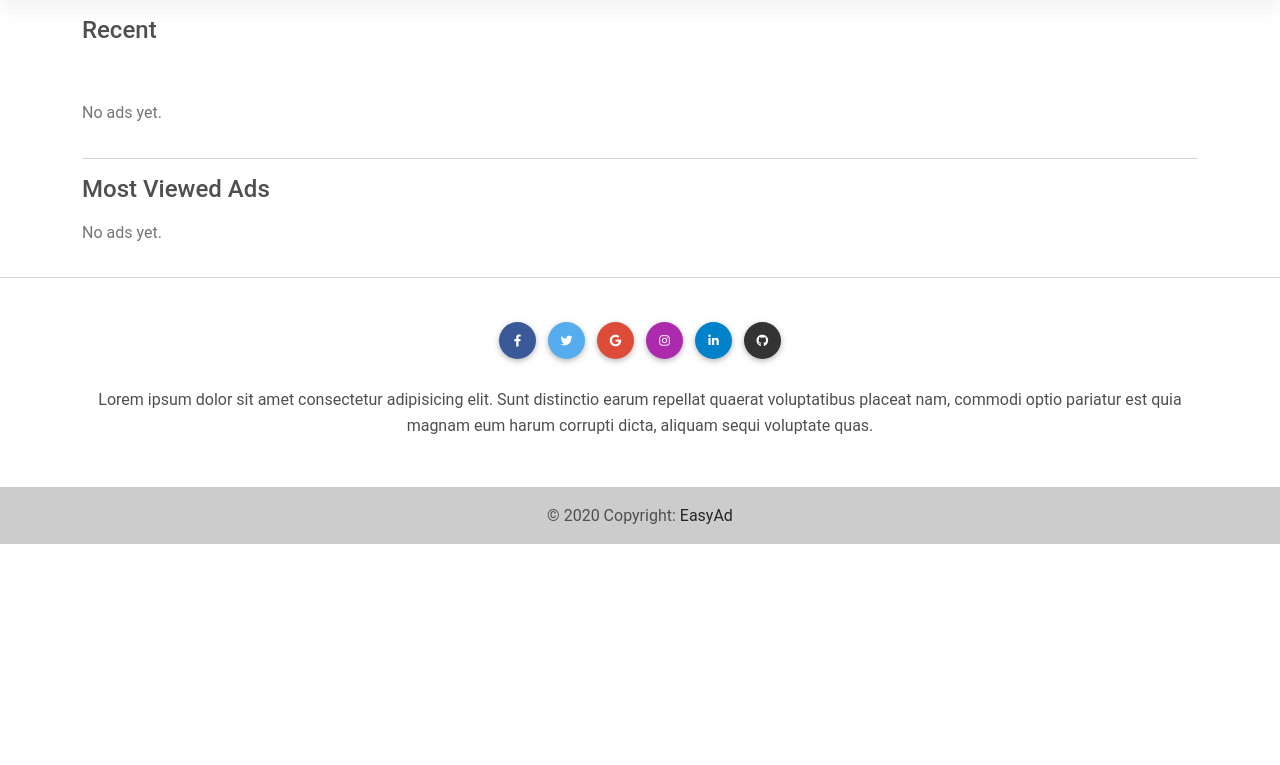
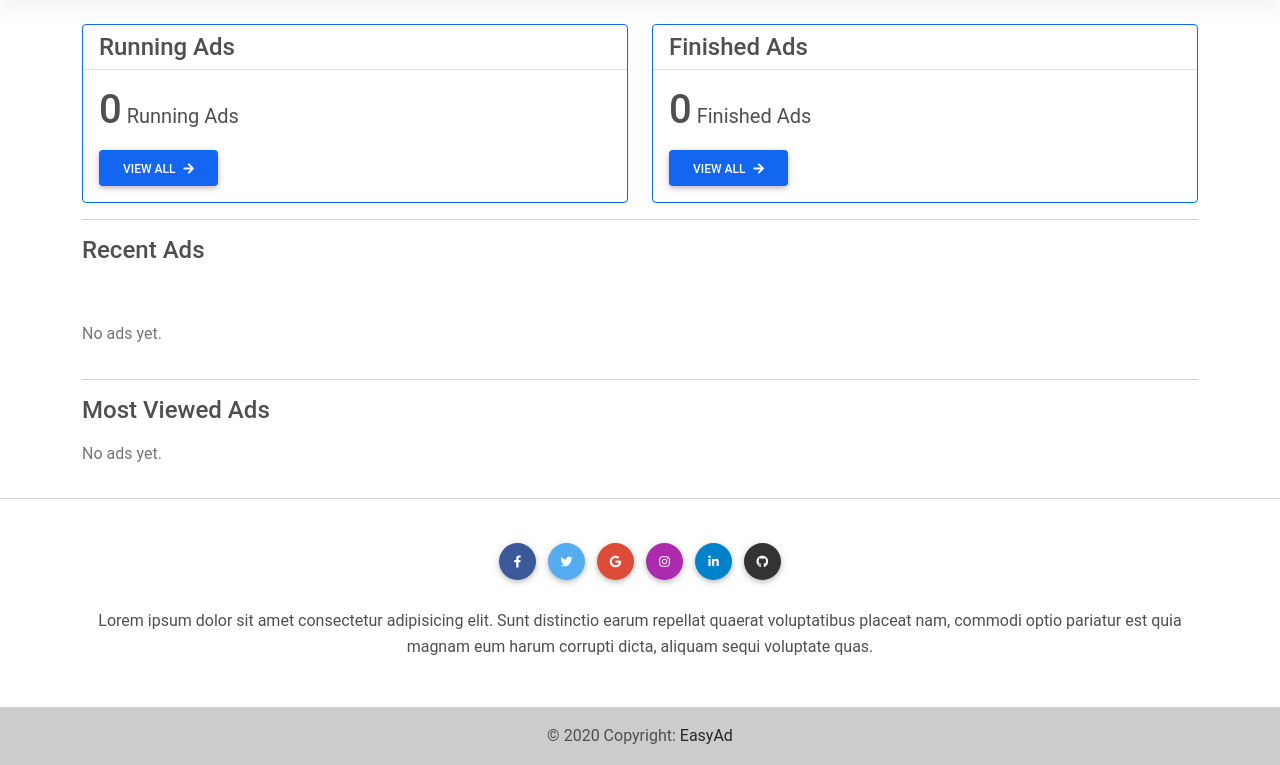
Before and after one commit to MeherajUlMahmmud/EasyAd, a Django app: page /customer/customer-dashboard in a window 1280 px wide. Shown: the part 59-824 px from the top of the page. Before the commit the page ends 603 px from the top, so only its background shows below. Run offline with Django 3.2, Linux system fonts and the light colour scheme; the visitor is signed in with stand-in values (Sample User, id 1); data that the repository does not hold is empty; some libraries are stand-ins or nearby versions.

Commit message:
Update customer-dashboard.html

```diff
--- a/templates/user_control/customer/customer-dashboard.html
+++ b/templates/user_control/customer/customer-dashboard.html
@@ -5,7 +5,90 @@
 {% block content %}
 <div class="container">
 
-    <h4 class="mt-3">Recent </h4>
+    <!--    <h4 class="mt-3">Dashboard </h4>-->
+    <div class="row  mt-4 mb-2 ">
+        {% if pending_orders %}
+        <div class="col">
+            <div class="card border border-primary shadow-0 ">
+                <div class="card-header h4">Pending Orders</div>
+                <div class="card-body">
+                    <p class="card-text">
+                        <span class="fs-1 h2">{{ pending_orders|length }}</span><span
+                            class="fs-5"> Pending Orders</span>
+                    </p>
+
+                    <button type="button" class="btn btn-primary">View All<i class="fas fa-arrow-right ms-2"></i>
+                    </button>
+                </div>
+            </div>
+        </div>
+        {% endif %}
+
+        {% if paid_orders %}
+        <div class="col">
+            <div class="card border border-primary shadow-0">
+                <div class="card-header h4">Paid Orders</div>
+                <div class="card-body">
+                    <p class="card-text">
+                        <span class="fs-1 h2">{{ paid_orders|length }}</span><span
+                            class="fs-5"> Paid Orders</span>
+                    </p>
+
+                    <button type="button" class="btn btn-primary">View All<i class="fas fa-arrow-right ms-2"></i>
+                    </button>
+                </div>
+            </div>
+        </div>
+        {% endif %}
+
+        {% if unpaid_orders %}
+        <div class="col">
+            <div class="card border border-primary shadow-0">
+                <div class="card-header h4">Unpaid Orders</div>
+                <div class="card-body">
+                    <p class="card-text">
+                        <span class="fs-1 h2">{{ unpaid_orders|length }}</span><span
+                            class="fs-5"> Unpaid Orders</span>
+                    </p>
+
+                    <button type="button" class="btn btn-primary">View All<i class="fas fa-arrow-right ms-2"></i>
+                    </button>
+                </div>
+            </div>
+        </div>
+        {% endif %}
+
+        <div class="col">
+            <div class="card border border-primary shadow-0">
+                <div class="card-header h4">Running Ads</div>
+                <div class="card-body">
+                    <p class="card-text">
+                        <span class="fs-1 h2">{{ running_ads|length }}</span><span class="fs-5"> Running Ads</span>
+                    </p>
+
+                    <button type="button" class="btn btn-primary">View All<i class="fas fa-arrow-right ms-2"></i>
+                    </button>
+                </div>
+            </div>
+        </div>
+
+        <div class="col">
+            <div class="card border border-primary shadow-0 ">
+                <div class="card-header h4">Finished Ads</div>
+                <div class="card-body">
+                    <p class="card-text">
+                        <span class="fs-1 h2">{{ finished_orders|length }}</span><span class="fs-5"> Finished Ads</span>
+                    </p>
+
+                    <button type="button" class="btn btn-primary">View All<i class="fas fa-arrow-right ms-2"></i>
+                    </button>
+                </div>
+            </div>
+        </div>
+    </div>
+    <hr/>
+
+    <h4 class="mt-3">Recent Ads</h4>
     <div class="row  mt-2 ">
         {% if recent_ads %}
         {% for ad_item in recent_ads %}
```
